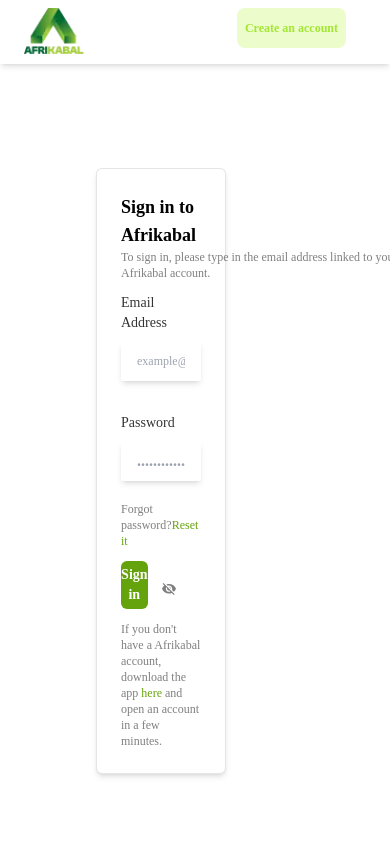
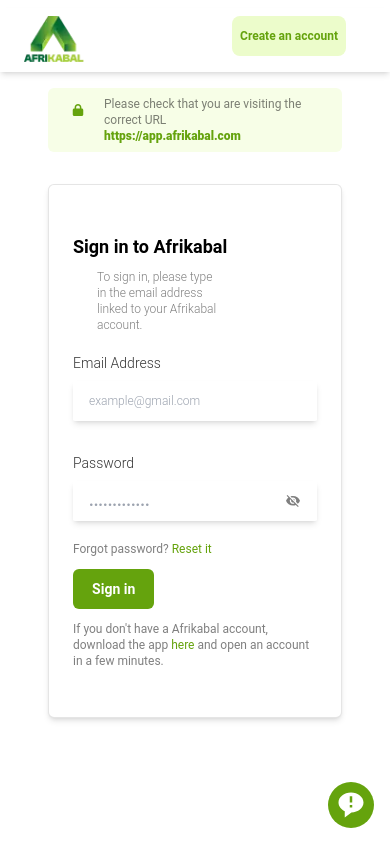
Before and after one commit to Afrikabal/afrikabal-web-app, a Next.js app: page /login in a window 390 px wide. Built offline with nearby package versions, Linux system fonts and the light colour scheme.

Commit message:
Improved Login Responsiveness

```diff
--- a/app/login/page.tsx
+++ b/app/login/page.tsx
@@ -1,39 +1,41 @@
-"use client"
-import React, { useState } from 'react'
+"use client";
+import React, { useState } from "react";
 import { IoMdEyeOff } from "react-icons/io";
 import { FaEye } from "react-icons/fa";
 import { FaLock } from "react-icons/fa6";
-import Link from 'next/link';
-import Image from 'next/image'
-import Afrikabal from '@/images/afrikabal.png'
+import Link from "next/link";
+import Image from "next/image";
+import Afrikabal from "@/images/afrikabal.png";
+import { BiSolidMessageRoundedError } from "react-icons/bi";
+import { IoChevronDown } from "react-icons/io5";
 
 const Login = () => {
-
-  const [email, setEmail] = useState('');
-  const [password, setPassword] = useState('');
+  const [email, setEmail] = useState("");
+  const [password, setPassword] = useState("");
   const [showPassword, setShowPassword] = useState(false);
-
+  const [showHelp, setShowHelp] = useState(false);
 
   const handleSubmit = (e: React.FormEvent) => {
     e.preventDefault();
-
   };
 
+
+
   return (
-    <div className="bg-white  min-h-screen h-full relative font-pacifico">
-      <div className='flex justify-between fixed top-0 left 0 shadow-md w-full h-16 px-6 py-2 bg-white z-[1000]'>
-        <Link href='/landing'>
+    <div className="bg-white min-h-screen scroll-mx-0 pt-2 pb-8 h-full md:text-sm">
+      <div className="flex justify-between sticky top-0 left 0 shadow-md w-full h-16 px-6 py-2 bg-white z-[100]">
+        <Link href="/landing">
           <Image alt="Afrikabal logo" src={Afrikabal} width={60} height={60} />
         </Link>
         <Link href="/signup">
-          <button className="bg-lime-100 h-10 rounded-lg text-xs p-2 mr-5 text-lime-400 font-bold transition-transform duration-300 hover:-translate-y-0.5">
+          <button className="bg-lime-100 h-10 rounded-lg text-xs p-2 mr-5 text-lime-600 font-bold transition-transform duration-300 hover:-translate-y-0.5">
             Create an account
           </button>
         </Link>
       </div>
 
-      <div className="w-auto md:w-1/3 bg-lime-50 mx-12 rounded-md text-xs lg:w-1/3">
-        <div className="grid grid-cols-1 space-x-8 text-lime-600 relative  mx-6 py-2">
+      <div className="w-auto md:w-1/3 bg-lime-50 mx-12 rounded-md text-xs lg:w-1/3 mt-4">
+        <div className="grid grid-cols-1 space-x-8 text-lime-600 mx-6 py-2">
           <p>
             <FaLock className="absolute mt-2" />
           </p>
@@ -51,13 +53,11 @@
 
       <form
         onSubmit={handleSubmit}
-        className="flex flex-col md:flex-wrap justify-between absolute left-24 top-32 px-6 py-6 bg-white rounded-md w-1/3 border border-black/10 shadow-md mt-10"
+        className="md:w-1/3 grid grid-cols-1 mx-12 mt-8 justify-between left-4 px-6 py-12  bg-white rounded-md border border-black/10 shadow-md "
       >
         <div>
-          <p className="text-black font-semibold text-lg">
-            Sign in to Afrikabal
-          </p>
-          <p className="text-black/50 font-light text-xs text-left w-72 md:block">
+          <p className="text-black font-bold text-lg">Sign in to Afrikabal</p>
+          <p className="text-black/50 font-light text-xs px-6 w-72 my-2 grid grid-cols-2 lg:grid-cols-1">
             To sign in, please type in the email address linked to your
             Afrikabal account.
           </p>
@@ -76,7 +76,7 @@
           />
         </div>
 
-        <div className="flex flex-col my-3">
+        <div className="flex flex-col my-3 relative">
           <label className="text-black/80 font-light text-sm">Password</label>
           <input
             type={showPassword ? "text" : "password"}
@@ -87,18 +87,18 @@
           />
           {showPassword ? (
             <FaEye
-              className="absolute bottom-40 mb-4 right-12 text-black/50 cursor-pointer"
+              className="text-black/50 absolute top-10 right-4"
               onClick={() => setShowPassword(!showPassword)}
             />
           ) : (
             <IoMdEyeOff
-              className="absolute bottom-40 mb-4 right-12 text-black/50 cursor-pointer"
+              className="text-black/50 absolute top-10 right-4"
               onClick={() => setShowPassword(!showPassword)}
             />
           )}
         </div>
         <div className="inline text-xs">
-          <span className="text-black/50">Forgot password?</span>
+          <span className="text-black/50">Forgot password? </span>
           <Link href="/reset" className="text-lime-600">
             Reset it
           </Link>
@@ -106,16 +106,41 @@
 
         <button
           type="submit"
-          className="bg-lime-600 rounded-md text-white text-sm font-semibold my-3 text-center py-1 w-1/3 h-12"
+          className="bg-lime-600 rounded-md text-white text-sm font-semibold my-3 text-center py-1 w-1/3 h-10"
         >
           Sign in
         </button>
-        <div className='text-xs text-black/50'>
-          If you don&apos;t have a Afrikabal account, download the app <Link href="https://bit.ly/getAfrikabal" className='text-lime-600'>here</Link> and open an account in a few minutes.
+        <div className="text-xs text-black/50">
+          If you don&apos;t have a Afrikabal account, download the app{" "}
+          <Link href="https://bit.ly/getAfrikabal" className="text-lime-600">
+            here
+          </Link>{" "}
+          and open an account in a few minutes.
         </div>
       </form>
+      {showHelp && (
+        <div className="fixed bottom-20 right-4 bg-lime-200 text-black rounded-lg shadow-md p-4 w-60">
+          <p>This is my drop-up content!</p>
+        </div>
+      )}
+
+      {showHelp ? (
+        <div
+          className="bg-lime-600 text-white rounded-full fixed right-4 bottom-4 shadow-lime-500 transition-transform duration-300 hover:scale-110 p-2 text-3xl cursor-pointer"
+          onClick={() => setShowHelp(!showHelp)}
+        >
+          <IoChevronDown />
+        </div>
+      ) : (
+        <div
+          className="bg-lime-600 text-white rounded-full fixed right-4 bottom-4 shadow-lime-500 transition-transform duration-300 hover:scale-110 p-2 text-3xl cursor-pointer"
+          onClick={() => setShowHelp(!showHelp)}
+        >
+          <BiSolidMessageRoundedError />
+        </div>
+      )}
     </div>
   );
-}
+};
 
 export default Login;
```
